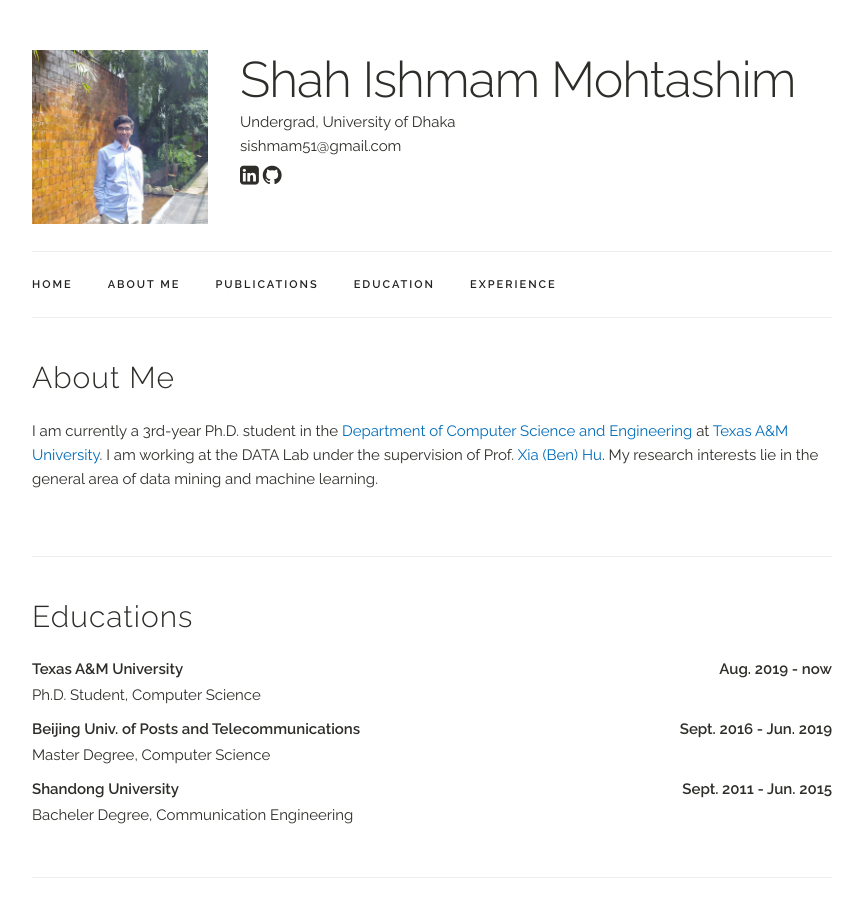
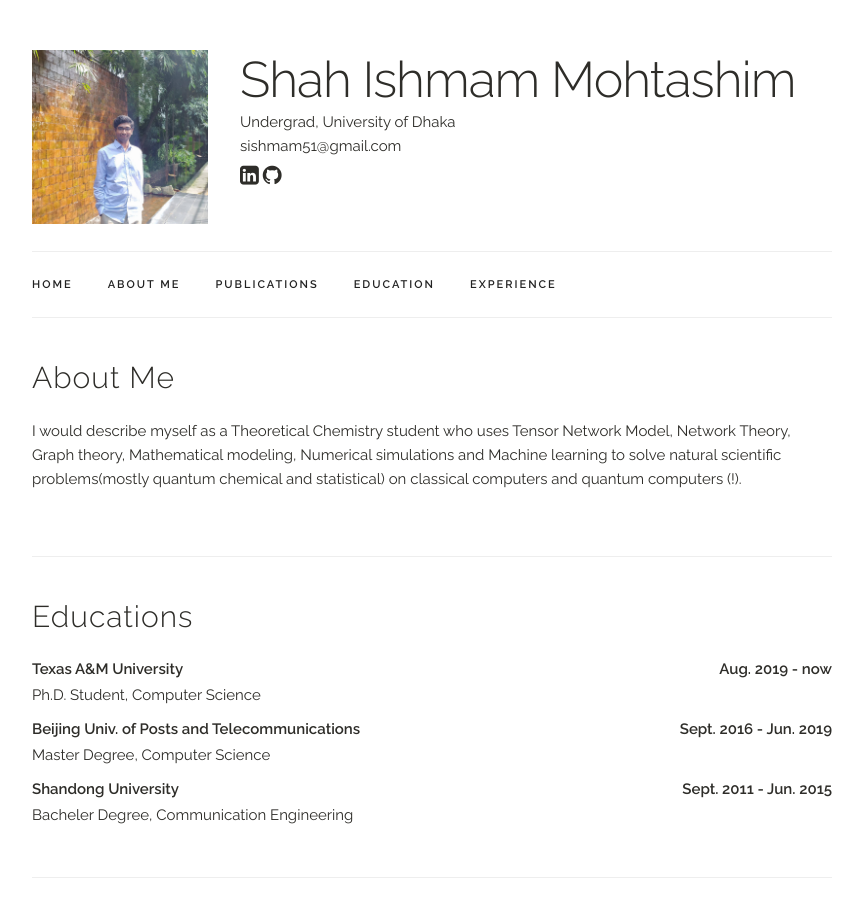
Before and after one commit to IshmamShah/IshmamShah.github.io, a Jekyll site: the page built from index.html, in a window 1280 px wide and 900 px high. Shown: the whole window, without its empty margins (208-1071 px from the left). Built offline with Jekyll 4.4.1, drawn with Linux system fonts in a browser that asks for light colours; a style sheet for code colours, icons or effects is not loaded.

Commit message:
Update index.html

```diff
--- a/index.html
+++ b/index.html
@@ -9,7 +9,7 @@
 <div class="docs-section" id="bio">
   <h4>About Me</h4>
   <p>
-    I am currently a 3rd-year Ph.D. student in the <a href="https://engineering.tamu.edu/cse/index.html" target="_blank">Department of Computer Science and Engineering</a> at <a href="https://www.tamu.edu" target="_blank">Texas A&M University</a>. I am working at the DATA Lab under the supervision of Prof. <a href="https://cs.rice.edu/~xh37/index.html" target="_blank">Xia (Ben) Hu</a>. My research interests lie in the general area of data mining and machine learning.
+  I would describe myself as a Theoretical Chemistry student who uses Tensor Network Model, Network Theory, Graph theory, Mathematical modeling, Numerical simulations and Machine learning to solve natural scientific problems(mostly quantum chemical and statistical) on classical computers and quantum computers (!).
   </p>
 
 </div>
```
